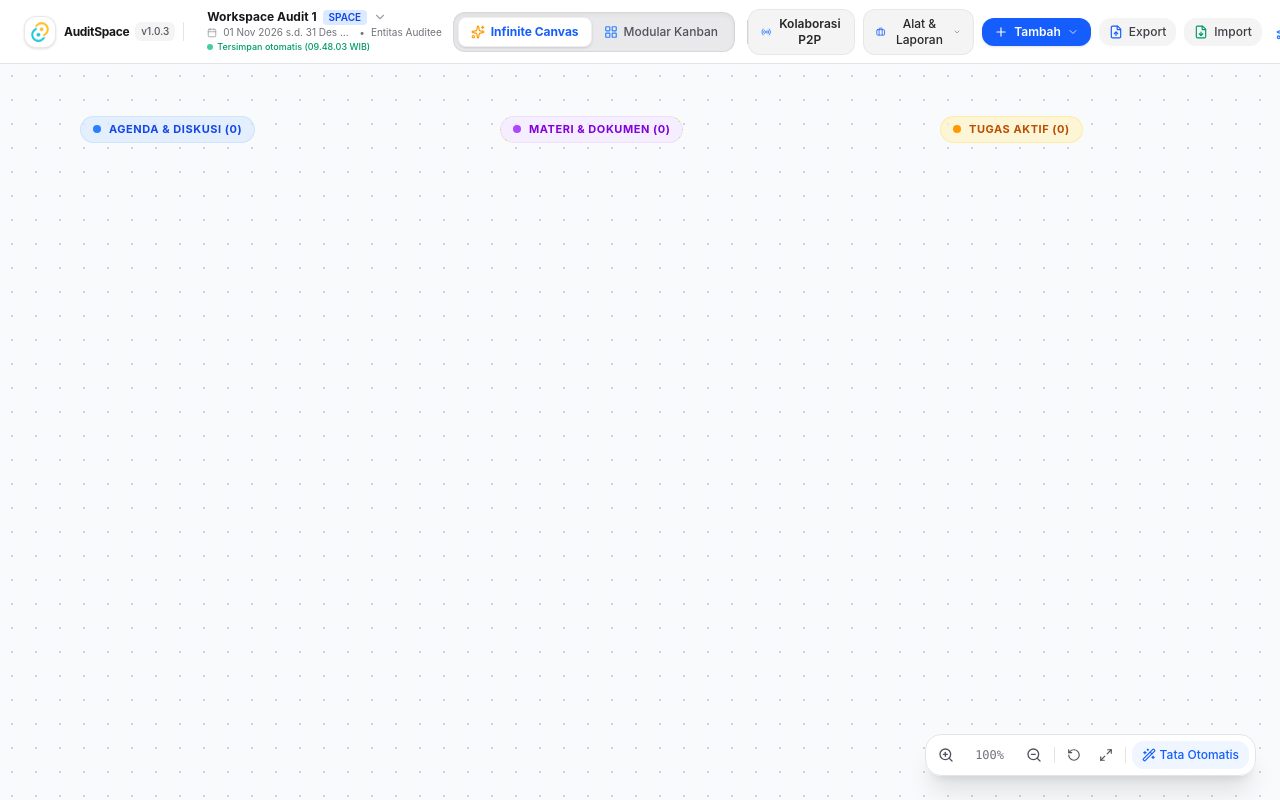
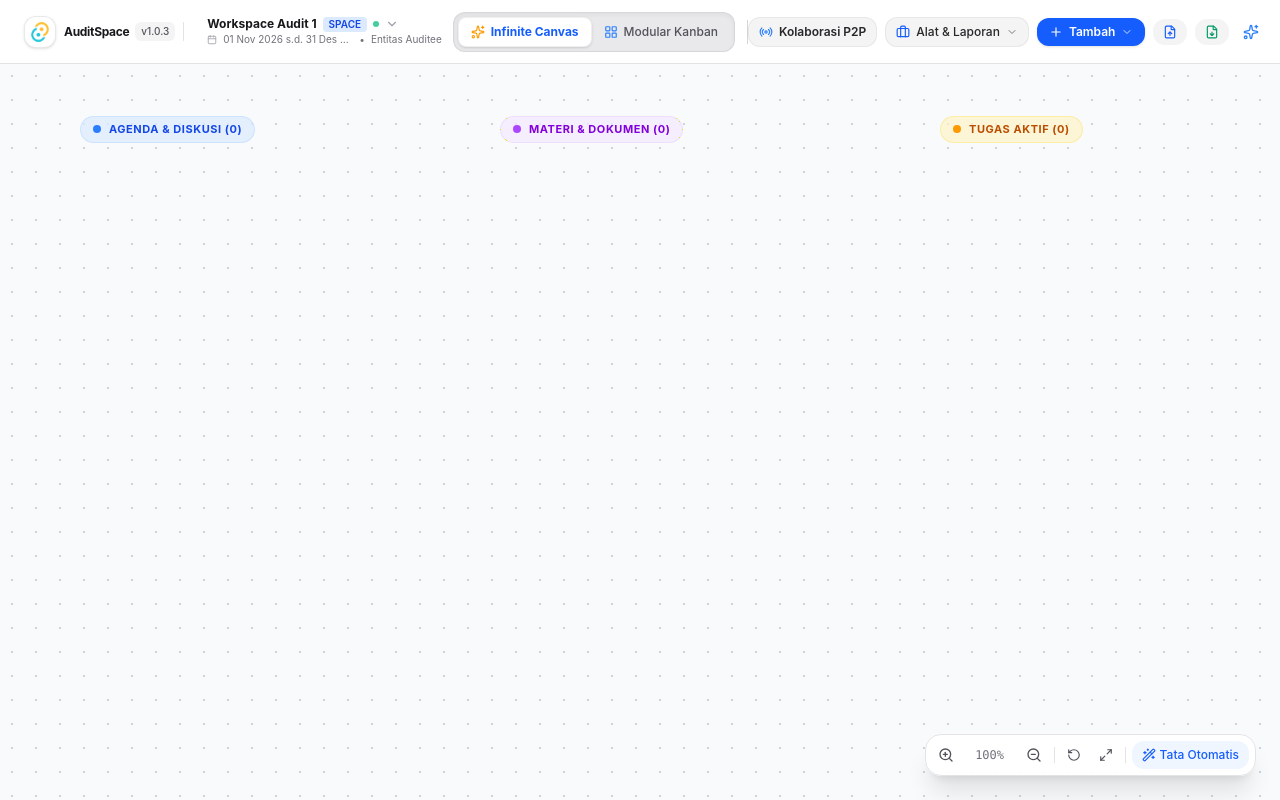
Before and after one commit to abdifaizal/auditspace, a React (Vite) app: page / in a window 1280 px wide. Built offline with nearby package versions, Linux system fonts and the light colour scheme.

Commit message:
feat(ui): responsive compact header layout and min-width 960 for split-screen

```diff
--- a/src-tauri/tauri.conf.json
+++ b/src-tauri/tauri.conf.json
@@ -16,8 +16,8 @@
         "title": "AuditSpace v1.0.3",
         "width": 1360,
         "height": 860,
-        "minWidth": 1024,
-        "minHeight": 650,
+        "minWidth": 960,
+        "minHeight": 600,
         "center": true,
         "resizable": true,
         "fullscreen": false,
--- a/src/components/Header.tsx
+++ b/src/components/Header.tsx
@@ -126,25 +126,29 @@ export const Header: React.FC<HeaderProps> = ({
           >
             <div className="flex flex-col">
               <div className="flex items-center gap-1.5">
-                <span className="text-xs font-bold text-zinc-900 dark:text-zinc-100 group-hover:text-blue-600 transition truncate max-w-[180px] sm:max-w-[260px]">
+                <span className="text-xs font-bold text-zinc-900 dark:text-zinc-100 group-hover:text-blue-600 transition truncate max-w-[120px] sm:max-w-[180px] xl:max-w-[260px]">
                   {projectMeta.name}
                 </span>
                 <span className="text-[10px] px-1.5 py-0.2 rounded bg-blue-100 dark:bg-blue-950/60 text-blue-700 dark:text-blue-400 font-semibold uppercase">
                   Space
                 </span>
+                <span
+                  className="w-1.5 h-1.5 rounded-full bg-emerald-500 animate-pulse shrink-0"
+                  title={`Status: Tersimpan otomatis (${lastSavedTime || 'Baru saja'})`}
+                />
                 <ChevronDown className="w-3.5 h-3.5 text-zinc-400 group-hover:text-zinc-600 transition" />
               </div>
 
-              {/* Subtitle: Timeline & Auditee */}
-              <div className="flex items-center gap-1.5 text-[10px] text-zinc-500 dark:text-zinc-400">
+              {/* Subtitle: Timeline & Auditee (Hidden on compact screens) */}
+              <div className="hidden xl:flex items-center gap-1.5 text-[10px] text-zinc-500 dark:text-zinc-400">
                 <Calendar className="w-2.5 h-2.5 text-zinc-400 shrink-0" />
                 <span className="truncate max-w-[130px]">{projectMeta.timeline}</span>
                 <span>•</span>
                 <span className="truncate max-w-[110px]">{projectMeta.auditeeName}</span>
               </div>
 
-              {/* WAKTU SIMPAN TERAKHIR KECIL DI BAWAH JUDUL */}
-              <div className="flex items-center gap-1 text-[9px] text-emerald-600 dark:text-emerald-400 font-medium">
+              {/* WAKTU SIMPAN TERAKHIR KECIL DI BAWAH JUDUL (Visible on 2xl) */}
+              <div className="hidden 2xl:flex items-center gap-1 text-[9px] text-emerald-600 dark:text-emerald-400 font-medium">
                 <span className="w-1.5 h-1.5 rounded-full bg-emerald-500 animate-pulse" />
                 <span>Tersimpan otomatis ({lastSavedTime || 'Baru saja'})</span>
               </div>
@@ -262,11 +266,11 @@ export const Header: React.FC<HeaderProps> = ({
       </div>
 
       {/* Center: View Switcher (High-Contrast Segmented Control with Divider) */}
-      <div className="flex items-center gap-3 shrink-0">
-        <div className="flex items-center p-1 rounded-xl bg-zinc-200/80 dark:bg-zinc-800/90 border border-zinc-300/80 dark:border-zinc-700 shadow-inner">
+      <div className="flex items-center gap-2 sm:gap-3 shrink-0">
+        <div className="flex items-center p-0.5 sm:p-1 rounded-xl bg-zinc-200/80 dark:bg-zinc-800/90 border border-zinc-300/80 dark:border-zinc-700 shadow-inner">
           <button
             onClick={() => onViewModeChange('canvas')}
-            className={`flex items-center gap-1.5 px-3 py-1.5 text-xs rounded-lg transition ${
+            className={`flex items-center gap-1.5 px-2 sm:px-3 py-1.5 text-xs rounded-lg transition ${
               viewMode === 'canvas'
                 ? 'bg-white dark:bg-zinc-900 text-blue-600 dark:text-blue-400 font-bold shadow-sm border border-zinc-200/60 dark:border-zinc-700/60'
                 : 'text-zinc-600 dark:text-zinc-400 hover:text-zinc-900 dark:hover:text-zinc-100 font-medium'
@@ -274,11 +278,12 @@ export const Header: React.FC<HeaderProps> = ({
             title="Beralih ke Tampilan Infinite Canvas"
           >
             <Sparkles className="w-3.5 h-3.5 text-amber-500 shrink-0" />
-            <span className="hidden sm:inline">Infinite Canvas</span>
+            <span className="hidden xl:inline">Infinite Canvas</span>
+            <span className="hidden md:inline xl:hidden">Canvas</span>
           </button>
           <button
             onClick={() => onViewModeChange('kanban')}
-            className={`flex items-center gap-1.5 px-3 py-1.5 text-xs rounded-lg transition ${
+            className={`flex items-center gap-1.5 px-2 sm:px-3 py-1.5 text-xs rounded-lg transition ${
               viewMode === 'kanban'
                 ? 'bg-white dark:bg-zinc-900 text-blue-600 dark:text-blue-400 font-bold shadow-sm border border-zinc-200/60 dark:border-zinc-700/60'
                 : 'text-zinc-600 dark:text-zinc-400 hover:text-zinc-900 dark:hover:text-zinc-100 font-medium'
@@ -286,20 +291,21 @@ export const Header: React.FC<HeaderProps> = ({
             title="Beralih ke Tampilan Modular Kanban"
           >
             <LayoutGrid className="w-3.5 h-3.5 text-blue-500 shrink-0" />
-            <span className="hidden sm:inline">Modular Kanban</span>
+            <span className="hidden xl:inline">Modular Kanban</span>
+            <span className="hidden md:inline xl:hidden">Kanban</span>
           </button>
         </div>
 
         {/* Visual Divider Separator before Right Actions */}
-        <div className="h-6 w-px bg-zinc-300 dark:bg-zinc-700 hidden md:block shrink-0" />
+        <div className="h-6 w-px bg-zinc-300 dark:bg-zinc-700 hidden lg:block shrink-0" />
       </div>
 
       {/* Right Actions */}
-      <div className="flex items-center gap-2">
+      <div className="flex items-center gap-1.5 sm:gap-2 shrink-0">
         {/* P2P LIVE COLLABORATION BUTTON */}
         <button
           onClick={onOpenShareModal}
-          className={`flex items-center gap-1.5 px-3 py-1.5 text-xs font-semibold rounded-xl transition border ${
+          className={`flex items-center gap-1.5 px-2.5 py-1.5 text-xs font-semibold rounded-xl transition border ${
             isCollaborating
               ? 'bg-emerald-50 dark:bg-emerald-950/40 text-emerald-700 dark:text-emerald-300 border-emerald-300 dark:border-emerald-800 shadow-sm'
               : 'bg-zinc-100 dark:bg-zinc-800 text-zinc-800 dark:text-zinc-200 hover:bg-zinc-200 dark:hover:bg-zinc-700 border-zinc-200/80 dark:border-zinc-700'
@@ -307,7 +313,8 @@ export const Header: React.FC<HeaderProps> = ({
           title="Kolaborasi Langsung P2P (Bagi Ruang atau Gabung Ruang Rekan)"
         >
           <Radio className={`w-3.5 h-3.5 ${isCollaborating ? 'text-emerald-500 animate-pulse' : 'text-blue-500'}`} />
-          <span className="hidden md:inline">{isCollaborating ? `Live (${collabRoomId})` : 'Kolaborasi P2P'}</span>
+          <span className="hidden xl:inline">{isCollaborating ? `Live (${collabRoomId})` : 'Kolaborasi P2P'}</span>
+          <span className="hidden lg:inline xl:hidden">{isCollaborating ? 'Live' : 'P2P'}</span>
         </button>
 
         {/* DROPDOWN MENU ALAT & LAPORAN AUDIT (Menggabungkan Laporan PDF, Vault Berkas, dan Cloud Sync) */}
@@ -318,10 +325,12 @@ export const Header: React.FC<HeaderProps> = ({
               setShowAddMenu(false)
               setShowSpaceMenu(false)
             }}
-            className="flex items-center gap-1.5 px-3 py-1.5 text-xs font-medium rounded-xl bg-zinc-100 dark:bg-zinc-800 text-zinc-800 dark:text-zinc-200 hover:bg-zinc-200 dark:hover:bg-zinc-700 transition border border-zinc-200/80 dark:border-zinc-700"
+            className="flex items-center gap-1.5 px-2.5 py-1.5 text-xs font-medium rounded-xl bg-zinc-100 dark:bg-zinc-800 text-zinc-800 dark:text-zinc-200 hover:bg-zinc-200 dark:hover:bg-zinc-700 transition border border-zinc-200/80 dark:border-zinc-700"
+            title="Menu Alat & Laporan Audit"
           >
             <Briefcase className="w-3.5 h-3.5 text-blue-600 dark:text-blue-400" />
-            <span>Alat & Laporan</span>
+            <span className="hidden xl:inline">Alat & Laporan</span>
+            <span className="hidden md:inline xl:hidden">Laporan</span>
             <ChevronDown className="w-3 h-3 opacity-60" />
           </button>
 
@@ -492,11 +501,11 @@ export const Header: React.FC<HeaderProps> = ({
         {/* Export .auditpkg */}
         <button
           onClick={onExport}
-          className="flex items-center gap-1.5 px-2.5 py-1.5 text-xs font-medium rounded-xl bg-zinc-100 dark:bg-zinc-800 text-zinc-700 dark:text-zinc-300 hover:bg-zinc-200 dark:hover:bg-zinc-700 transition"
+          className="flex items-center gap-1.5 px-2 py-1.5 sm:px-2.5 text-xs font-medium rounded-xl bg-zinc-100 dark:bg-zinc-800 text-zinc-700 dark:text-zinc-300 hover:bg-zinc-200 dark:hover:bg-zinc-700 transition"
           title="Export Space ini + Berkas PDF ke Bundle .auditpkg"
         >
           <FileUp className="w-3.5 h-3.5 text-blue-600 dark:text-blue-400" />
-          <span className="hidden sm:inline">Export</span>
+          <span className="hidden 2xl:inline">Export</span>
         </button>
 
         {/* Import .auditpkg */}
@@ -509,11 +518,11 @@ export const Header: React.FC<HeaderProps> = ({
         />
         <button
           onClick={() => fileInputRef.current?.click()}
-          className="flex items-center gap-1.5 px-2.5 py-1.5 text-xs font-medium rounded-xl bg-zinc-100 dark:bg-zinc-800 text-zinc-700 dark:text-zinc-300 hover:bg-zinc-200 dark:hover:bg-zinc-700 transition"
+          className="flex items-center gap-1.5 px-2 py-1.5 sm:px-2.5 text-xs font-medium rounded-xl bg-zinc-100 dark:bg-zinc-800 text-zinc-700 dark:text-zinc-300 hover:bg-zinc-200 dark:hover:bg-zinc-700 transition"
           title="Buka / Import file .auditpkg yang tersimpan di disk atau cloud drive"
         >
           <FileDown className="w-3.5 h-3.5 text-emerald-600 dark:text-emerald-400" />
-          <span className="hidden sm:inline">Import</span>
+          <span className="hidden 2xl:inline">Import</span>
         </button>
 
         {/* Cek Update */}
```
